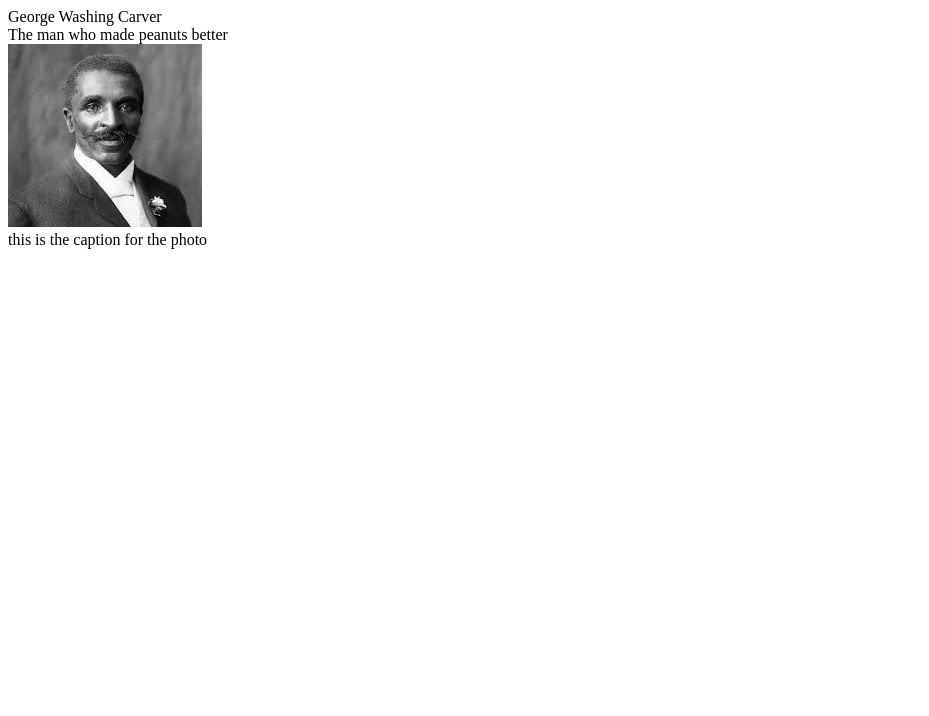
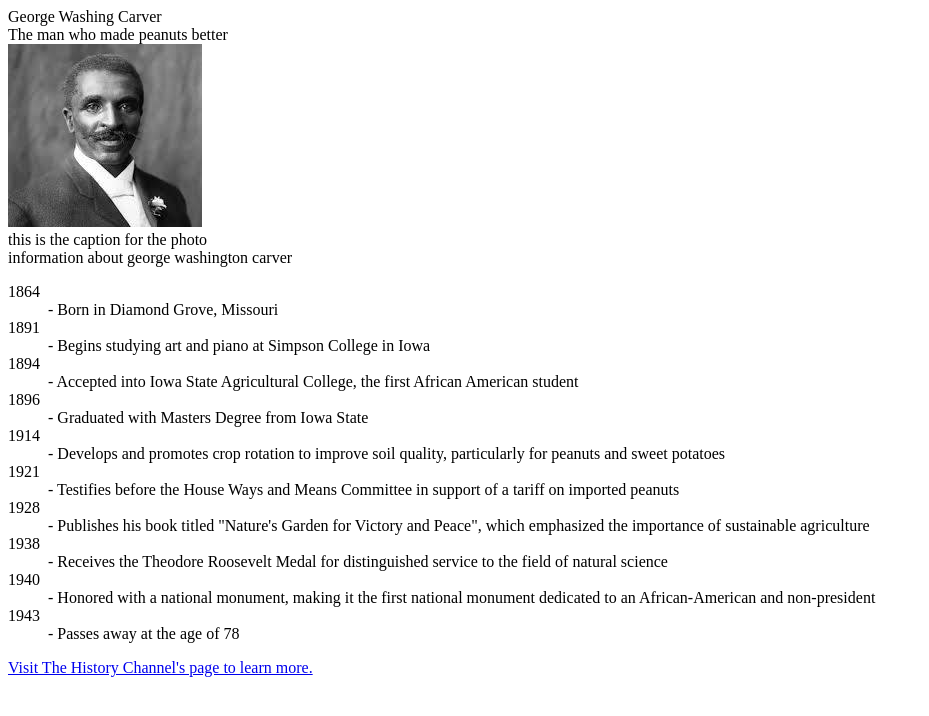
Before and after one commit to redparrot13/FreeCodeCamp-ResponsiveWebDesign, a plain HTML site: page tributePage/index.html in a window 1280 px wide. Shown: the whole page, without its empty margins (0-929 px from the left). Drawn offline with Linux system fonts and the light colour scheme.

Commit message:
page content

```diff
--- a/tributePage/index.html
+++ b/tributePage/index.html
@@ -14,6 +14,35 @@
     <img id="image" src="images/gwc_pic.jpg" alt="Picture of George Washington Carver">
     <div id="img-caption">this is the caption for the photo</div>
 </div>
+<div id="tribute-info">
+    information about george washington carver
+    <div >
+        <dl class="list">
+            <dt class="list-item-date">1864</dt>
+            <dd class="list-item-fact"> - Born in Diamond Grove, Missouri</dd>
+            <dt class="list-item-date">1891</dt>
+            <dd class="list-item-fact"> - Begins studying art and piano at Simpson College in Iowa</dd>
+            <dt class="list-item-date">1894</dt>
+            <dd class="list-item-fact"> - Accepted into Iowa State Agricultural College, the first African American student</dd>
+            <dt class="list-item-date">1896</dt>
+            <dd class="list-item-fact"> - Graduated with Masters Degree from Iowa State</dd>
+            <dt class="list-item-date">1914</dt>
+            <dd class="list-item-fact"> - Develops and promotes crop rotation to improve soil quality, particularly for peanuts and sweet potatoes</dd>
+            <dt class="list-item-date">1921</dt>
+            <dd class="list-item-fact"> - Testifies before the House Ways and Means Committee in support of a tariff on imported peanuts</dd>
+            <dt class="list-item-date">1928</dt>
+            <dd class="list-item-fact"> - Publishes his book titled "Nature's Garden for Victory and Peace", which emphasized the importance of sustainable agriculture </dd>
+            <dt class="list-item-date">1938</dt>
+            <dd class="list-item-fact"> - Receives the Theodore Roosevelt Medal for distinguished service to the field of natural science</dd>
+            <dt class="list-item-date">1940</dt>
+            <dd class="list-item-fact"> - Honored with a national monument, making it the first national monument dedicated to an African-American and non-president</dd>
+            <dt class="list-item-date">1943</dt>
+            <dd class="list-item-fact"> - Passes away at the age of 78</dd>
+
+        </dl>
+    </div>
+</div>
+<a id="tribute-link" href="https://www.history.com/topics/black-history/george-washington-carver" target="_blank">Visit The History Channel's page to learn more.</a>
 
 
 </main>
```
